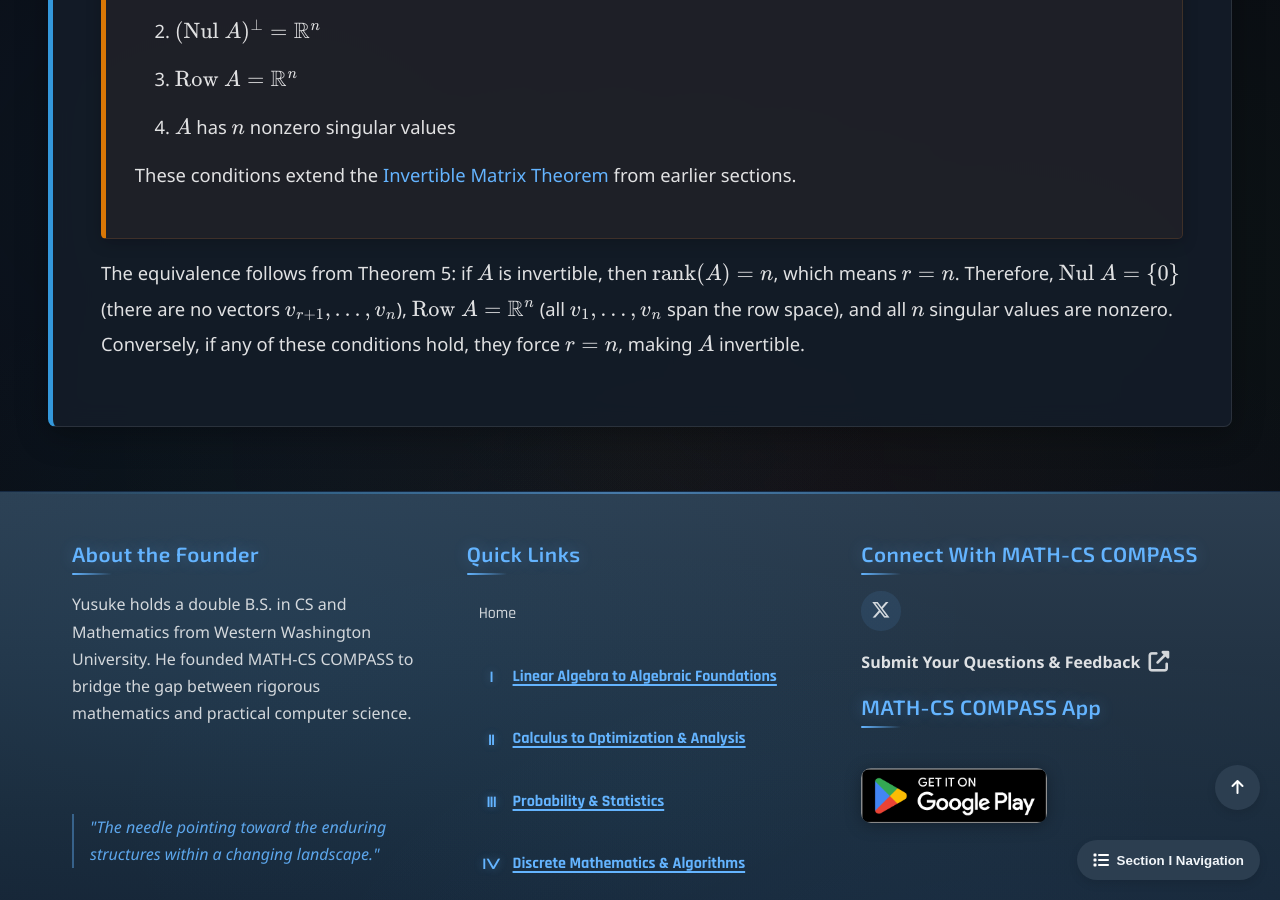
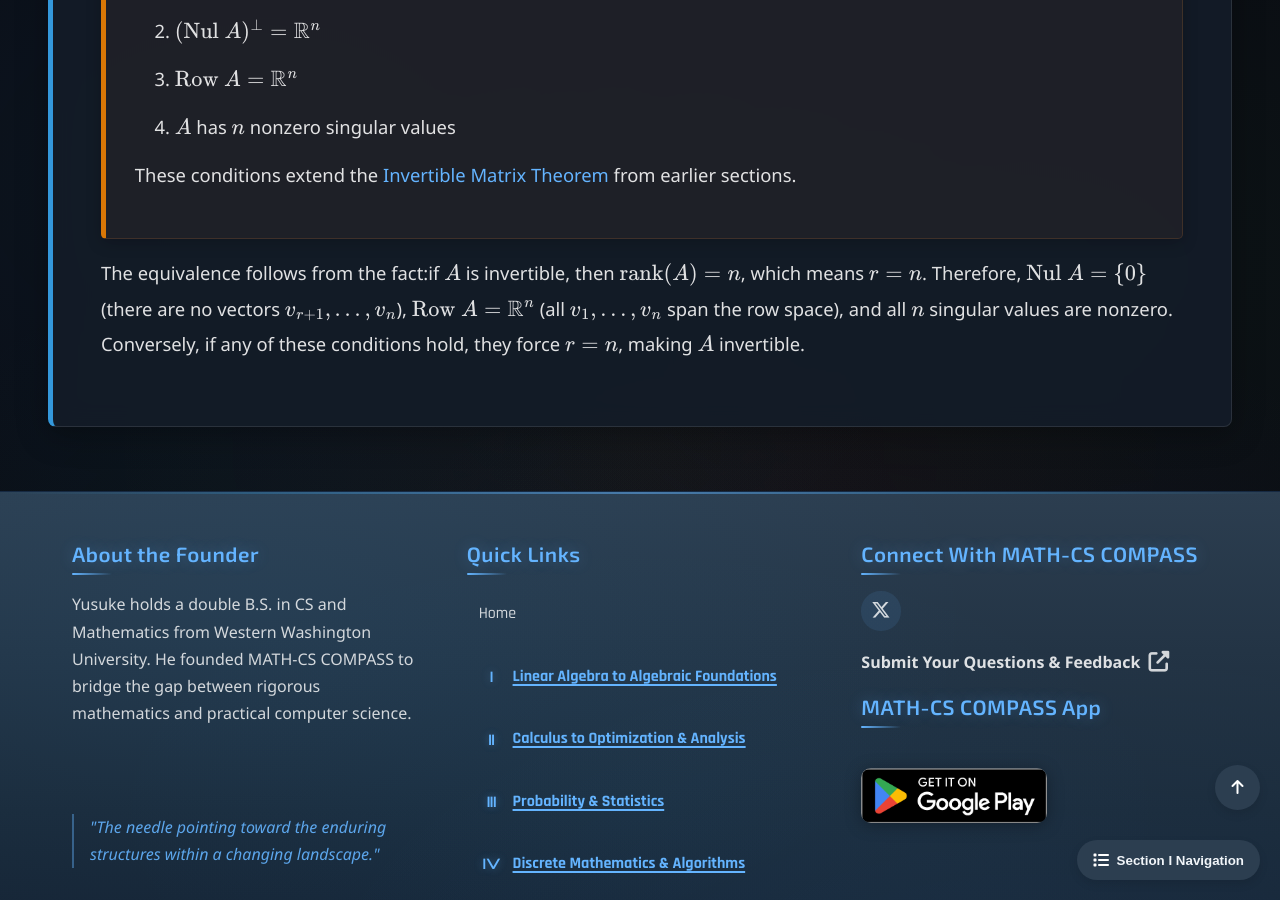
Before and after one commit to Yusukey01/yusukey01.github.io, a Jekyll site: the page built from Mathematics/Linear_algebra/symmetry.html, in a window 1280 px wide and 900 px high, scrolled down 16261 px. Built offline with Jekyll 4.4.1, drawn with Linux system fonts in a browser that asks for light colours.

Commit message:
revised explanations

```diff
--- a/Mathematics/Linear_algebra/symmetry.html
+++ b/Mathematics/Linear_algebra/symmetry.html
@@ -645,7 +645,7 @@ uses_python: false
                 </div>
 
                 <p>
-                    The equivalence follows from Theorem 5: if \(A\) is invertible, then \(\text{rank}(A) = n\),
+                    The equivalence follows from the fact:if \(A\) is invertible, then \(\text{rank}(A) = n\),
                     which means \(r = n\). Therefore, \(\text{Nul }A = \{0\}\) (there are no vectors
                     \(v_{r+1}, \ldots, v_n\)), \(\text{Row }A = \mathbb{R}^n\) (all \(v_1, \ldots, v_n\) span
                     the row space), and all \(n\) singular values are nonzero. Conversely, if any of these
```
